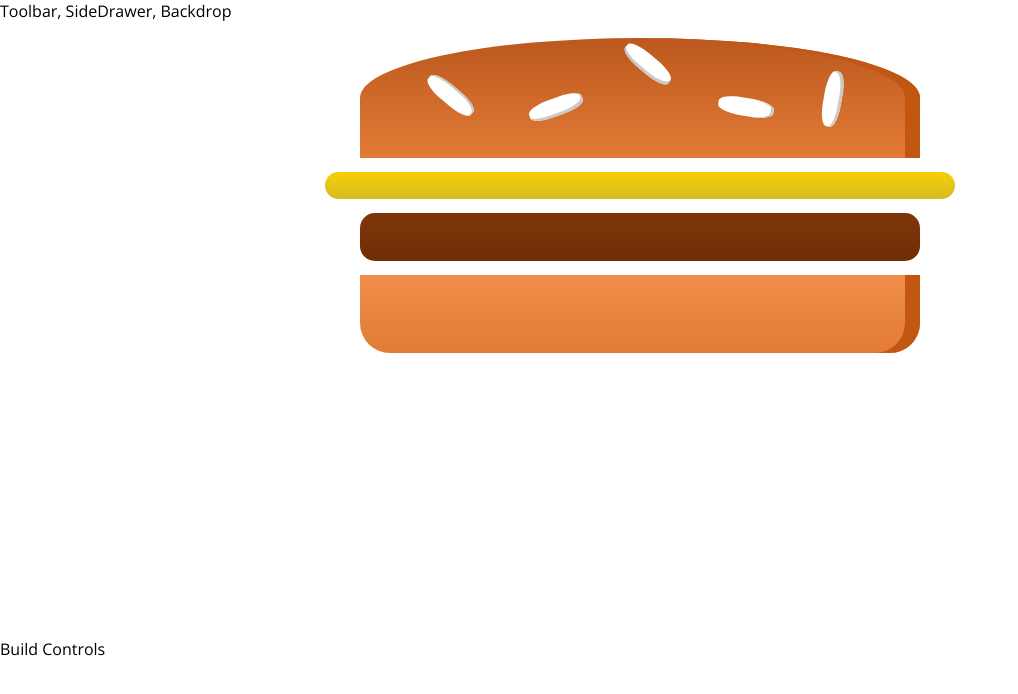
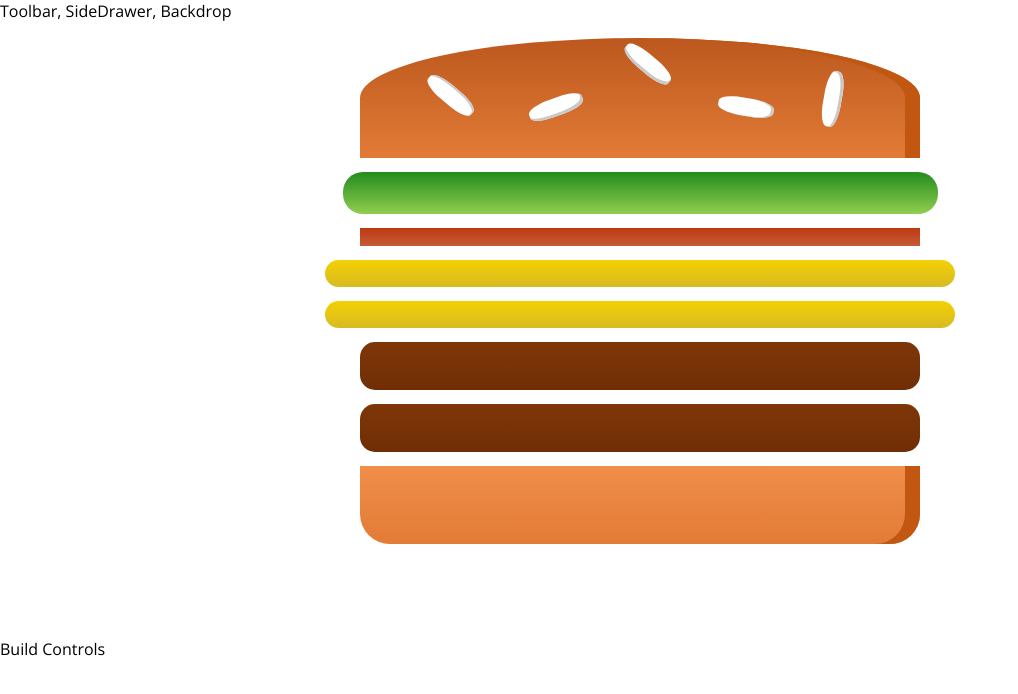
Before and after one commit to DagmawiAbate/my-burger-app, a React app: page / in a window 1280 px wide. Shown: the top 694 px of the page, without its empty margins (0-1018 px from the left). Built offline with nearby package versions, Linux system fonts and the light colour scheme.

Commit message:
Outputting burger ingredients dynamically

```diff
--- a/src/components/Burger/Burger.js
+++ b/src/components/Burger/Burger.js
@@ -4,12 +4,18 @@
 import BurgerIngredient from './BurgerIngredient/BurgerIngredient'
 
 const burger = (props) => {
-  return <div className={classes.Burger}>
+  const transformedIngredients = Object.keys(props.ingredients).map((igKey) => {
+    return [...Array(props.ingredients[igKey])].map((_, i) => {
+      return <BurgerIngredient key={igKey + i} type={igKey} />
+    })
+  })
+  return (
+    <div className={classes.Burger}>
       <BurgerIngredient type='bread-top' />
-    <BurgerIngredient type='cheese' />
-    <BurgerIngredient type='meat' />
+      {transformedIngredients}
       <BurgerIngredient type='bread-bottom' />
     </div>
+  )
 }
 
 export default burger
--- a/src/containers/BurgerBuilder/BurgerBuilder.js
+++ b/src/containers/BurgerBuilder/BurgerBuilder.js
@@ -4,10 +4,25 @@
 import Burger from '../../components/Burger/Burger'
 
 class BurgerBuilder extends Component {
+  // constructor(props) {
+  //   super(props)
+  //   this.state = {...}
+  // }
+
+  state = {
+    ingredients: {
+      salad: 1,
+      bacon: 1,
+      cheese: 2,
+      meat: 2,
+
+    }
+  }
+
   render() {
     return (
       <Aux>
-        <Burger />
+        <Burger ingredients={this.state.ingredients} />
         <div>Build Controls</div>
       </Aux>
     )
```
Lines whose indentation alone changed are shown as unchanged.
